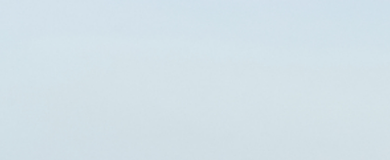
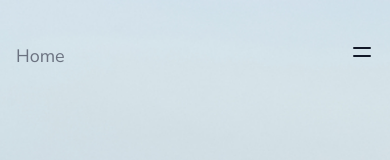
Before and after one commit to z27fang/personal-website, a Next.js app: page / in a window 390 px wide. Shown: the top 160 px of the page. Built offline with nearby package versions, Linux system fonts and the light colour scheme.

Commit message:
built header component

```diff
--- /dev/null
+++ b/components/header.js
@@ -0,0 +1,68 @@
+import React, { useState } from 'react';
+import Image from 'next/image';
+
+function MenuLink(props) {
+    return (
+    <div className="px-8 text-gray-500 cursor-pointer">
+        <p className="py-2 md:py-0 text-lg border-opacity-0 border-gray-500 border-b-4 hover:border-opacity-100 transition ease-linear duration-300">{ props.children }</p>
+    </div>)
+}
+
+
+export default function Header({ menuLinks }){
+    const [showMenu, setShowMenu] = useState(false);
+
+
+    return (
+        <header className="py-10 z-20 right-0 left-0 top-0 fixed transition-all ease-in-out box-border">
+            <div className="max-w-6xl flex items-center mx-auto box-border justify-between">
+                <div className="cursor-pointer box-border h-5 pl-4 text-gray-500 text-lg z-10">Home</div>
+                <div className="hidden md:flex">
+                    <div className="opacity-100 z-10 shadow-none flex flex-row p-0 static items-center inset-x-0 top-0 box-border ">
+                        {menuLinks.map((menulink, index) => (
+                        <MenuLink href={menulink.href} key={index}>
+                            {menulink.name}
+                        </MenuLink>
+                        ))}
+                    </div>
+                </div>
+
+                <div
+                className="flex pr-4 z-10 md:hidden"
+                onClick={() => setShowMenu((prev) => !prev)}
+                >
+                    <svg
+                        className="w-6 text-gray-900"
+                        xmlns="http://www.w3.org/2000/svg"
+                        fill="none"
+                        viewBox="0 0 24 24"
+                        stroke="currentColor"
+                    >
+                        <path
+                        strokeLinecap="round"
+                        strokeLinejoin="round"
+                        strokeWidth={2}
+                        d={showMenu ? "M6 18L18 6M6 6l12 12" : "M4 8h16M4 16h16"}
+                        />
+                    </svg>
+                </div>
+            </div>
+
+            <div className="flex md:hidden">
+                <div
+                className={
+                    "fixed top-0 flex flex-col pt-16 h-auto w-full text-left bg-opacity-30 bg-gray-100 transition duration-500 linear delay-0 transform " +
+                    (showMenu
+                    ? "translate-y-0 shadow-2xl opacity-1"
+                    : "-translate-y-full opacity-0")
+                }
+                >
+                {menuLinks.map((menulink,id) => (
+                    <MenuLink key={id} href={menulink.href}>{menulink.name}</MenuLink>
+                ))}
+                </div>
+            </div>
+        </header>
+    )
+
+}
--- a/package.json
+++ b/package.json
@@ -8,6 +8,7 @@
     "@testing-library/react": "^11.2.6",
     "@testing-library/user-event": "^12.8.3",
     "next": "^10.2.0",
+    "postcss-import": "^14.0.2",
     "react": "^17.0.2",
     "react-dom": "^17.0.2",
     "react-redux": "^7.2.4",
--- a/pages/_app.js
+++ b/pages/_app.js
@@ -1,4 +1,4 @@
-// import store from '../'
+import "../styles/index.css";
 import Head from 'next/head';
 import { Provider } from 'react-redux';
 import store from "../lib/redux/store";
--- a/pages/index.js
+++ b/pages/index.js
@@ -1,17 +1,19 @@
 import ImageNavigator from "../components/imageNavigator/image-navigator";
+import Header from "../components/header";
 
 function Home() {
 
     const menuLinks = [
-        { href: "/", name: "Home" },
         { href: "/blog/", name: "Blog" },
-        { href: "/introduction/", name: "Introduction" },
-        { href: "/investment/", name: "Investment" }
+        { href: "/gallary/", name: "Gallary" },
+        { href: "/about/", name: "About"}
+
       ];
 
 
     return  (
         <main>
+            <Header menuLinks={menuLinks}/>
             <div className="w-full h-full">
                 <ImageNavigator
                 images={['/bg1.jpg', '/bg2.jpg', 'bg3.jpg']}/>
--- /dev/null
+++ b/postcss.config.js
@@ -0,0 +1,7 @@
+module.exports = {
+  plugins: {
+    "postcss-import": {},
+    tailwindcss: {},
+    "postcss-preset-env": { stage: 2 }
+  }
+};
--- a/tailwind.config.js
+++ b/tailwind.config.js
@@ -1,11 +1,39 @@
 module.exports = {
-  purge: [],
-  darkMode: false, // or 'media' or 'class'
+  purge: ["./components/**/*.js", "./pages/**/*.js"],
   theme: {
-    extend: {},
-  },
-  variants: {
-    extend: {},
-  },
-  plugins: [],
-}
+    fontFamily: {
+      sans: ["Nunito Sans", "sans-serif"]
+    },
+    extend: {
+      colors: {
+        "accent-1": "#FAFAFA",
+        "accent-2": "#EAEAEA",
+        "accent-7": "#333",
+        primary: "#008aff",
+        "primary-gray": "#0075d9",
+        danger: "#f25767",
+        "background-gray": "#fafbfe",
+        "card-pink": "#fdebed",
+        "card-green": "#ebf9f4",
+        "card-yellow": "#fff7e8",
+        "dark-light": "#241e6f",
+        dark: "#171347",
+        "footer-gray": "#a0aec0",
+        "button-yellow": "#ffbe3d"
+      },
+      spacing: {
+        28: "7rem"
+      },
+      letterSpacing: {
+        tighter: "-.04em"
+      },
+      lineHeight: {
+        tight: 1.2
+      },
+      boxShadow: {
+        small: "0 5px 10px rgba(0, 0, 0, 0.12)",
+        medium: "0 8px 30px rgba(0, 0, 0, 0.12)"
+      }
+    }
+  }
+};
```
Also changed, not shown: 1 other file (tests, documents, lock files or other folders).
